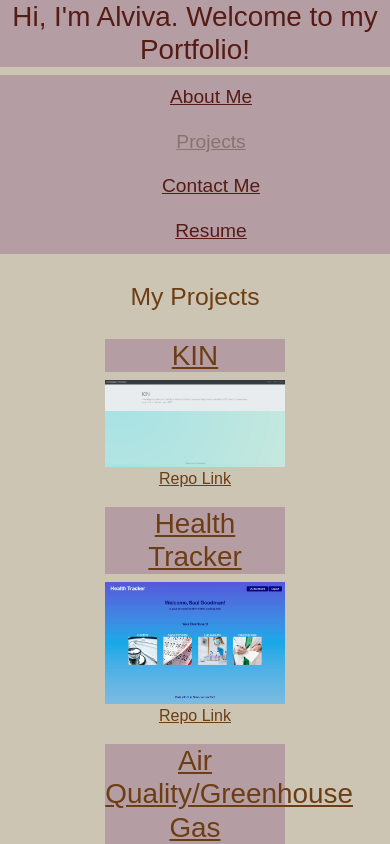
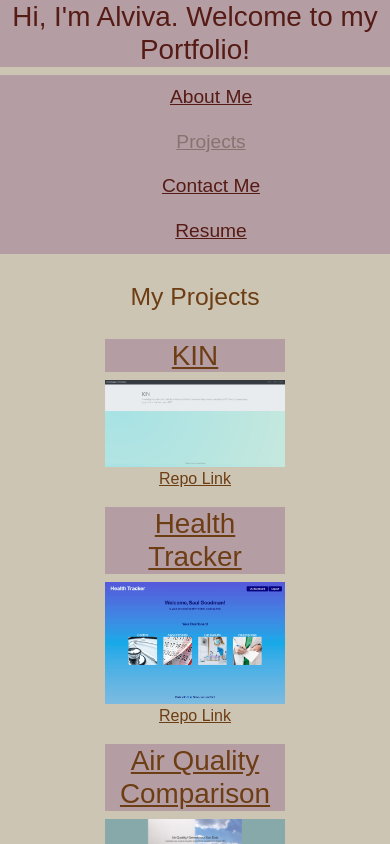
Before and after one commit to AFaidley/React-to-my-portfolio, a React (Create React App) app: page /#/Projects in a window 390 px wide. Shown: the top 844 px of the page. Built offline with nearby package versions, Linux system fonts and the light colour scheme.

Commit message:
Fixed mobile responsiveness with header

```diff
--- a/src/components/Projects.js
+++ b/src/components/Projects.js
@@ -22,7 +22,7 @@ function Projects() {
       sevenLive='https://knowledge-in-numbers.herokuapp.com/'
       sevenRepo='https://github.com/AFaidley/KIN'
 
-      two='Air Quality/Greenhouse Gas Comparison'
+      two='Air Quality Comparison'
       twoImg={secondImg}
       twoLive='https://thaling11.github.io/air-quality-comparison/'
       twoRepo='https://github.com/thaling11/air-quality-comparison'
```
